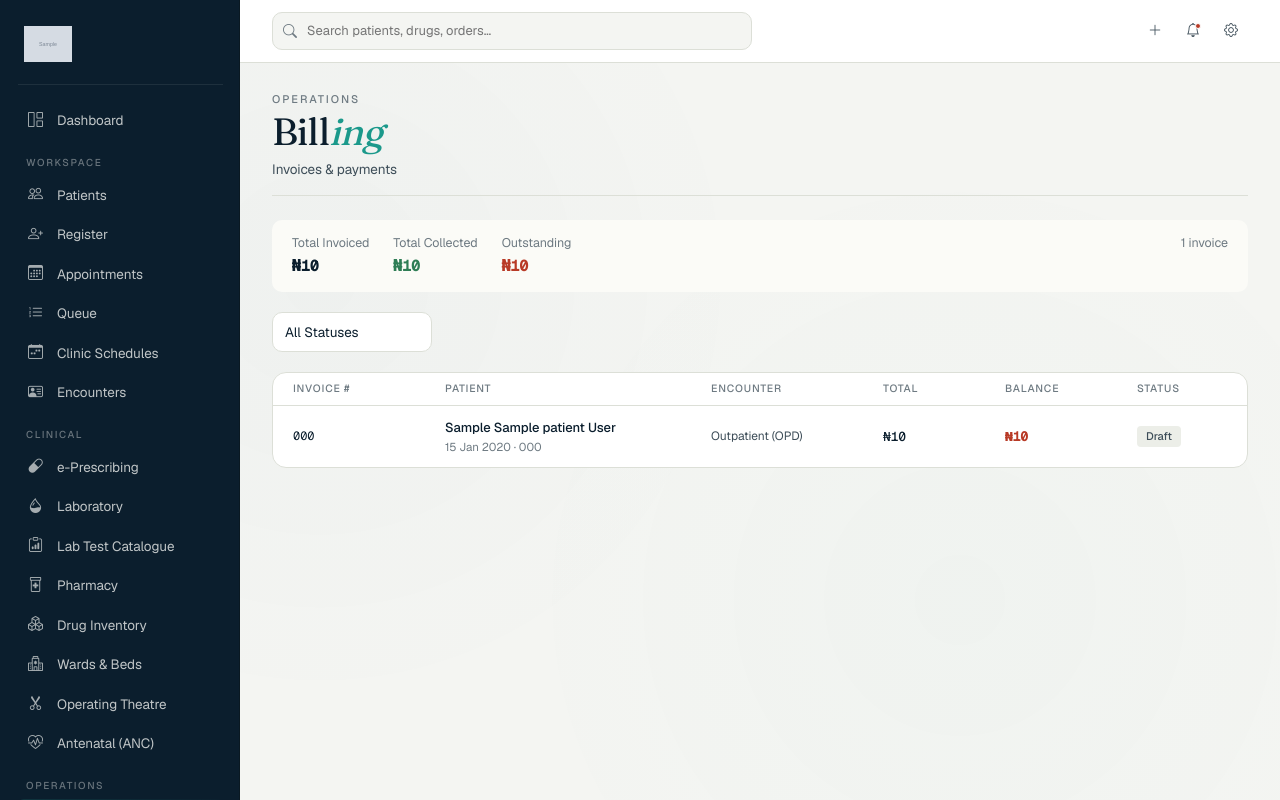
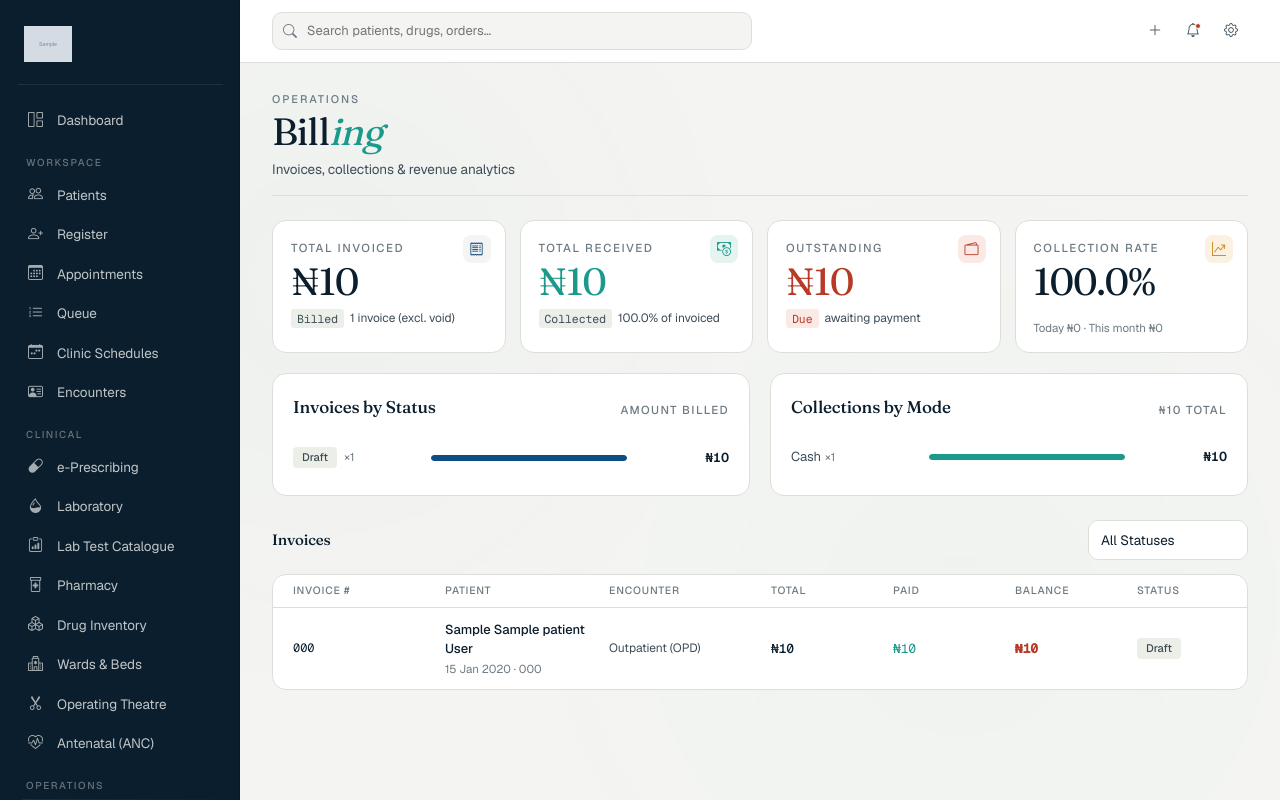
Before and after one commit to ojsys/sagemedicals, a Django app: page /billing/ in a window 1280 px wide. Run offline with Django 5.2, Linux system fonts and the light colour scheme; a user stored in the database is signed in; tables that the repository leaves empty hold one stand-in row (values such as "Sample post"); grey boxes marked "Sample" are stand-in pictures.

Commit message:
Updated Billing page

```diff
--- a/billing/models.py
+++ b/billing/models.py
@@ -74,7 +74,9 @@ class Invoice(BaseModel):
             self.status = Invoice.Status.PAID
         elif self.amount_paid > 0:
             self.status = Invoice.Status.PARTIAL
-        self.save(update_fields=["subtotal", "total", "balance", "status"])
+        # NOTE: amount_paid must be saved too — it is set by record_payment()
+        # before this call. Omitting it left invoices "settled" with collected = 0.
+        self.save(update_fields=["subtotal", "total", "amount_paid", "balance", "status"])
 
 
 class InvoiceItem(BaseModel):
--- a/billing/views.py
+++ b/billing/views.py
@@ -30,29 +30,70 @@ class BillingListView(View):
 
     def get(self, request):
         from django.core.paginator import Paginator
-        from django.db.models import Sum
+        from django.db.models import Count, Sum
+        from django.utils import timezone
 
         patient_pk = request.GET.get("patient")
         status_filter = request.GET.get("status", "")
 
-        qs = (
-            Invoice.objects.select_related("patient", "encounter")
-            .order_by("-created_at")
-        )
+        # Base scope: all invoices, narrowed to a patient when viewing their bills.
+        # The status dropdown only narrows the invoice *table*, not the headline
+        # figures — a dashboard should always show the whole financial picture.
+        base_qs = Invoice.objects.select_related("patient", "encounter").order_by("-created_at")
         patient = None
         if patient_pk:
             patient = get_object_or_404(Patient, pk=patient_pk)
-            qs = qs.filter(patient=patient)
-        if status_filter:
-            qs = qs.filter(status=status_filter)
+            base_qs = base_qs.filter(patient=patient)
 
-        totals = qs.aggregate(
+        # ── Headline figures (exclude void invoices from money totals) ──
+        financial_qs = base_qs.exclude(status=Invoice.Status.VOID)
+        agg = financial_qs.aggregate(
             total_billed=Sum("total"),
             total_paid=Sum("amount_paid"),
             total_balance=Sum("balance"),
         )
+        total_billed = agg["total_billed"] or 0
+        total_paid = agg["total_paid"] or 0
+        total_balance = agg["total_balance"] or 0
+        collection_rate = round((total_paid / total_billed) * 100, 1) if total_billed else 0
 
-        paginator = Paginator(qs, 30)
+        # ── Invoice status breakdown (counts + billed amount per status) ──
+        status_labels = dict(Invoice.Status.choices)
+        status_rows = []
+        for row in (
+            base_qs.values("status")
+            .annotate(n=Count("id"), amt=Sum("total"))
+            .order_by("-amt")
+        ):
+            status_rows.append({
+                "status": row["status"],
+                "label": status_labels.get(row["status"], row["status"]),
+                "count": row["n"],
+                "amount": row["amt"] or 0,
+            })
+
+        # ── Payment analytics (real cash received) ──
+        today = timezone.localdate()
+        month_start = today.replace(day=1)
+        payments = Payment.objects.filter(invoice__in=base_qs)
+        collected_today = payments.filter(received_at__date=today).aggregate(s=Sum("amount"))["s"] or 0
+        collected_month = payments.filter(received_at__date__gte=month_start).aggregate(s=Sum("amount"))["s"] or 0
+        mode_labels = dict(Payment.Mode.choices)
+        mode_rows = [
+            {
+                "mode": r["mode"],
+                "label": mode_labels.get(r["mode"], r["mode"]),
+                "amount": r["s"] or 0,
+                "count": r["n"],
+            }
+            for r in payments.values("mode").annotate(s=Sum("amount"), n=Count("id")).order_by("-s")
+        ]
+
+        # ── Invoice table (status filter applies here only) ──
+        list_qs = base_qs
+        if status_filter:
+            list_qs = list_qs.filter(status=status_filter)
+        paginator = Paginator(list_qs, 30)
         page = paginator.get_page(request.GET.get("page", 1))
 
         return render(request, self.template_name, {
@@ -61,8 +102,17 @@ class BillingListView(View):
             "patient": patient,
             "status_filter": status_filter,
             "status_choices": Invoice.Status.choices,
-            "totals": totals,
-            "total_count": qs.count(),
+            "total_count": list_qs.count(),
+            # dashboard
+            "total_billed": total_billed,
+            "total_paid": total_paid,
+            "total_balance": total_balance,
+            "collection_rate": collection_rate,
+            "status_rows": status_rows,
+            "collected_today": collected_today,
+            "collected_month": collected_month,
+            "mode_rows": mode_rows,
+            "invoice_count": financial_qs.count(),
         })
 
 
--- a/templates/billing/list.html
+++ b/templates/billing/list.html
@@ -4,7 +4,7 @@
 {% block extra_css %}
 .inv-row {
   display: grid;
-  grid-template-columns: 140px 1fr 160px 110px 120px 90px;
+  grid-template-columns: 140px 1fr 150px 110px 110px 110px 90px;
   gap: 12px;
   align-items: center;
   padding: 12px 20px;
@@ -19,7 +19,7 @@
 .inv-row:hover { background: var(--bg-2); }
 .inv-th {
   display: grid;
-  grid-template-columns: 140px 1fr 160px 110px 120px 90px;
+  grid-template-columns: 140px 1fr 150px 110px 110px 110px 90px;
   gap: 12px;
   padding: 8px 20px;
   font-size: 10.5px;
@@ -29,17 +29,11 @@
   color: var(--text-3);
   border-bottom: 1px solid var(--line);
 }
-.sum-strip {
-  display: flex;
-  gap: 24px;
-  padding: 14px 20px;
-  background: var(--surface-warm);
-  border-radius: var(--radius);
-  margin-bottom: 20px;
-  flex-wrap: wrap;
-}
-.sum-item { font-size: 12.5px; color: var(--text-3); }
-.sum-item .num { font-size: 15px; font-weight: 600; color: var(--sage-ink); display: block; margin-top: 2px; }
+.bk-row { display:flex; align-items:center; gap:10px; padding:7px 0; font-size:13px; }
+.bk-row + .bk-row { border-top:1px solid var(--line-soft); }
+.bk-bar { flex:1; height:6px; border-radius:4px; background:var(--bg-2); overflow:hidden; }
+.bk-bar > span { display:block; height:100%; border-radius:4px; }
+.bk-amt { font-variant-numeric: tabular-nums; font-weight:600; color:var(--sage-ink); min-width:92px; text-align:right; }
 {% endblock %}
 
 {% block content %}
@@ -50,23 +44,96 @@
     {% if patient %}
     <p class="page-sub">{{ patient.full_name }} · <a href="{% url 'patients:detail' patient.pk %}" style="color:var(--text-3)">Back to profile</a></p>
     {% else %}
-    <p class="page-sub">Invoices &amp; payments</p>
+    <p class="page-sub">Invoices, collections &amp; revenue analytics</p>
     {% endif %}
   </div>
 </div>
 
-<!-- Summary strip -->
-{% if totals.total_billed %}
-<div class="sum-strip">
-  <div class="sum-item">Total Invoiced<span class="num">₦{{ totals.total_billed|floatformat:0 }}</span></div>
-  <div class="sum-item">Total Collected<span class="num" style="color:var(--sage-green)">₦{{ totals.total_paid|floatformat:0 }}</span></div>
-  <div class="sum-item">Outstanding<span class="num" style="color:{% if totals.total_balance > 0 %}var(--sage-red){% else %}var(--sage-green){% endif %}">₦{{ totals.total_balance|floatformat:0 }}</span></div>
-  <div class="sum-item" style="margin-left:auto">{{ total_count }} invoice{{ total_count|pluralize }}</div>
+<!-- ── Headline stats ── -->
+<div class="stat-grid">
+  <div class="stat">
+    <div class="glyph"><i class="bi bi-receipt"></i></div>
+    <div class="stat-label">Total Invoiced</div>
+    <div class="stat-value num">₦{{ total_billed|floatformat:0 }}</div>
+    <div class="stat-meta"><span class="delta flat">Billed</span><span>{{ invoice_count }} invoice{{ invoice_count|pluralize }} (excl. void)</span></div>
+  </div>
+
+  <div class="stat">
+    <div class="glyph" style="background:var(--sage-teal-soft);color:var(--sage-teal)"><i class="bi bi-cash-coin"></i></div>
+    <div class="stat-label">Total Received</div>
+    <div class="stat-value num" style="color:var(--sage-teal)">₦{{ total_paid|floatformat:0 }}</div>
+    <div class="stat-meta"><span class="delta flat">Collected</span><span>{{ collection_rate }}% of invoiced</span></div>
+  </div>
+
+  <div class="stat">
+    <div class="glyph" style="background:var(--sage-red-soft);color:var(--sage-red)"><i class="bi bi-wallet2"></i></div>
+    <div class="stat-label">Outstanding</div>
+    <div class="stat-value num" style="{% if total_balance > 0 %}color:var(--sage-red){% else %}color:var(--sage-teal){% endif %}">₦{{ total_balance|floatformat:0 }}</div>
+    <div class="stat-meta"><span class="delta {% if total_balance > 0 %}down{% else %}flat{% endif %}">Due</span><span>awaiting payment</span></div>
+  </div>
+
+  <div class="stat">
+    <div class="glyph" style="background:var(--sage-amber-soft);color:var(--sage-amber)"><i class="bi bi-graph-up-arrow"></i></div>
+    <div class="stat-label">Collection Rate</div>
+    <div class="stat-value num">{{ collection_rate }}%</div>
+    <div style="display:flex;flex-direction:column;gap:6px;margin-top:12px">
+      <div class="bk-bar"><span style="width:{{ collection_rate }}%;background:var(--sage-teal)"></span></div>
+      <div style="font-size:11.5px;color:var(--text-3)">Today ₦{{ collected_today|floatformat:0 }} · This month ₦{{ collected_month|floatformat:0 }}</div>
+    </div>
+  </div>
 </div>
-{% endif %}
 
-<!-- Filters -->
-<div style="display:flex;align-items:center;gap:8px;margin-bottom:20px;flex-wrap:wrap">
+<!-- ── Analytics ── -->
+<div style="display:grid;grid-template-columns:1fr 1fr;gap:20px;margin-bottom:24px">
+
+  <!-- Invoice status breakdown -->
+  <div class="card">
+    <div class="card-head">
+      <div class="card-title">Invoices by Status</div>
+      <span class="card-sub">amount billed</span>
+    </div>
+    {% for r in status_rows %}
+    <div class="bk-row">
+      <span style="min-width:128px">
+        {% if r.status == 'paid' %}<span class="tag green" style="font-size:11px">Paid</span>
+        {% elif r.status == 'partial' %}<span class="tag amber" style="font-size:11px">Partial</span>
+        {% elif r.status == 'issued' %}<span class="tag blue" style="font-size:11px">Issued</span>
+        {% elif r.status == 'draft' %}<span class="tag gray" style="font-size:11px">Draft</span>
+        {% elif r.status == 'void' %}<span class="tag red" style="font-size:11px">Void</span>
+        {% elif r.status == 'waived' %}<span class="tag teal" style="font-size:11px">Waived</span>
+        {% else %}<span class="tag gray" style="font-size:11px">{{ r.label }}</span>{% endif %}
+        <span style="color:var(--text-3);font-size:11.5px;margin-left:4px">×{{ r.count }}</span>
+      </span>
+      <span class="bk-bar"><span style="width:{% widthratio r.amount total_billed 100 %}%;background:var(--sage-primary)"></span></span>
+      <span class="bk-amt">₦{{ r.amount|floatformat:0 }}</span>
+    </div>
+    {% empty %}
+    <div style="padding:16px 0;color:var(--text-3);font-size:13px">No invoices yet.</div>
+    {% endfor %}
+  </div>
+
+  <!-- Payments by mode -->
+  <div class="card">
+    <div class="card-head">
+      <div class="card-title">Collections by Mode</div>
+      <span class="card-sub">₦{{ total_paid|floatformat:0 }} total</span>
+    </div>
+    {% for r in mode_rows %}
+    <div class="bk-row">
+      <span style="min-width:128px;color:var(--text-2)">{{ r.label }}<span style="color:var(--text-3);font-size:11.5px;margin-left:4px">×{{ r.count }}</span></span>
+      <span class="bk-bar"><span style="width:{% widthratio r.amount total_paid 100 %}%;background:var(--sage-teal)"></span></span>
+      <span class="bk-amt">₦{{ r.amount|floatformat:0 }}</span>
+    </div>
+    {% empty %}
+    <div style="padding:16px 0;color:var(--text-3);font-size:13px">No payments recorded yet.</div>
+    {% endfor %}
+  </div>
+
+</div>
+
+<!-- ── Invoice list ── -->
+<div style="display:flex;align-items:center;justify-content:space-between;gap:8px;margin-bottom:14px;flex-wrap:wrap">
+  <div class="card-title" style="font-size:15px">Invoices</div>
   <form method="get" style="display:flex;gap:8px;align-items:center;flex-wrap:wrap">
     {% if patient %}<input type="hidden" name="patient" value="{{ patient.pk }}">{% endif %}
     <select name="status" class="form-select" style="min-width:160px;font-size:12.5px" onchange="this.form.submit()">
@@ -88,6 +155,7 @@
     <span>Patient</span>
     <span>Encounter</span>
     <span>Total</span>
+    <span>Paid</span>
     <span>Balance</span>
     <span>Status</span>
   </div>
@@ -103,6 +171,7 @@
       {% if inv.encounter %}{{ inv.encounter.get_encounter_type_display }}{% else %}—{% endif %}
     </span>
     <span class="num" style="font-weight:500">₦{{ inv.total|floatformat:0 }}</span>
+    <span class="num" style="color:var(--sage-teal)">₦{{ inv.amount_paid|floatformat:0 }}</span>
     <span class="num" style="{% if inv.balance > 0 %}color:var(--sage-red);font-weight:600{% else %}color:var(--sage-green){% endif %}">
       ₦{{ inv.balance|floatformat:0 }}
     </span>
@@ -131,9 +200,9 @@
 {% endif %}
 
 {% else %}
-<div style="text-align:center;padding:80px 20px;color:var(--text-3)">
+<div style="text-align:center;padding:60px 20px;color:var(--text-3)">
   <i class="bi bi-receipt" style="font-size:48px;display:block;margin-bottom:16px;opacity:.2"></i>
-  No invoices found.
+  No invoices found{% if status_filter %} for this status{% endif %}.
 </div>
 {% endif %}
 {% endblock %}
```
Also changed, not shown: billing/migrations/0005_backfill_amount_paid.py (added).
